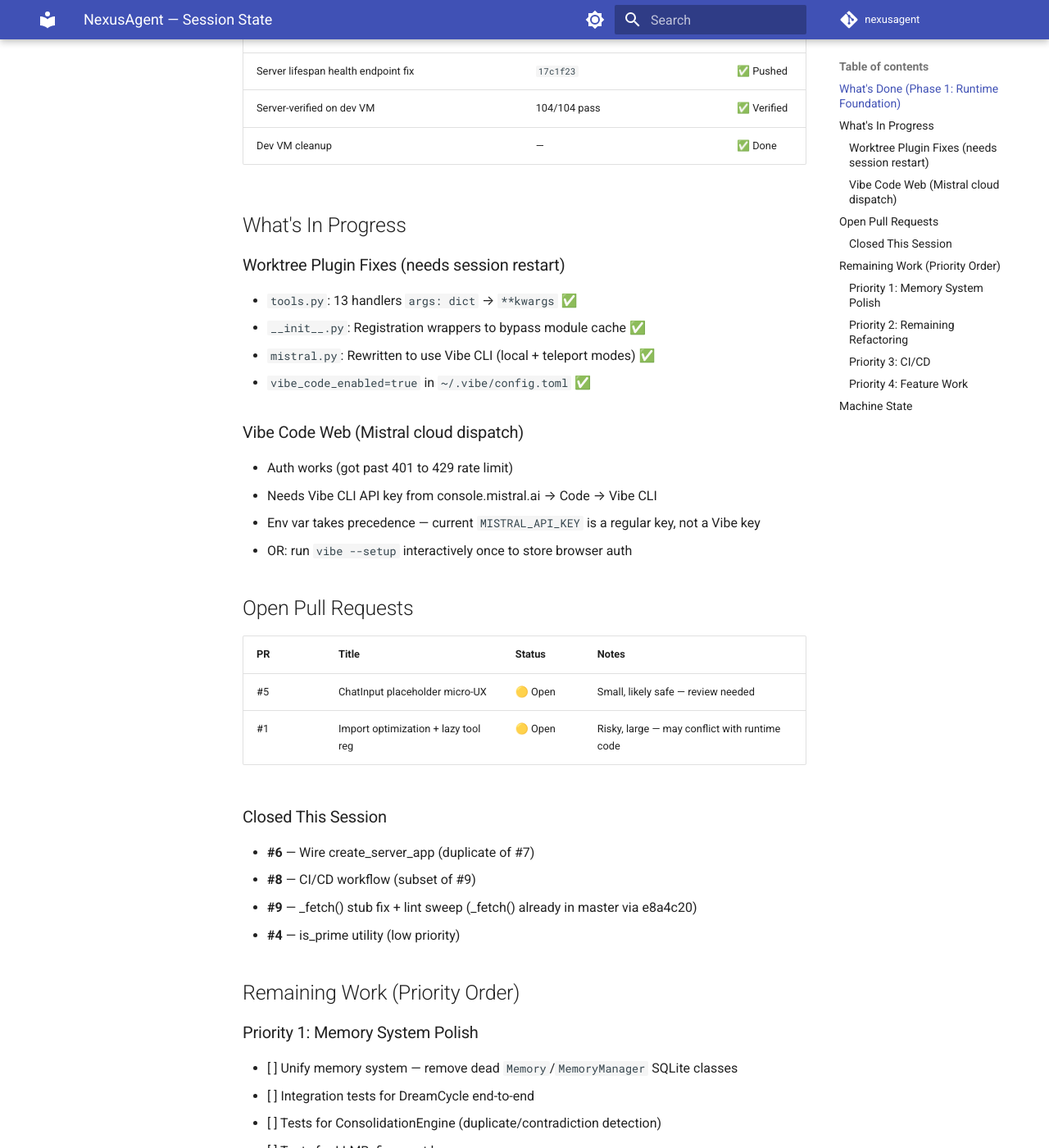
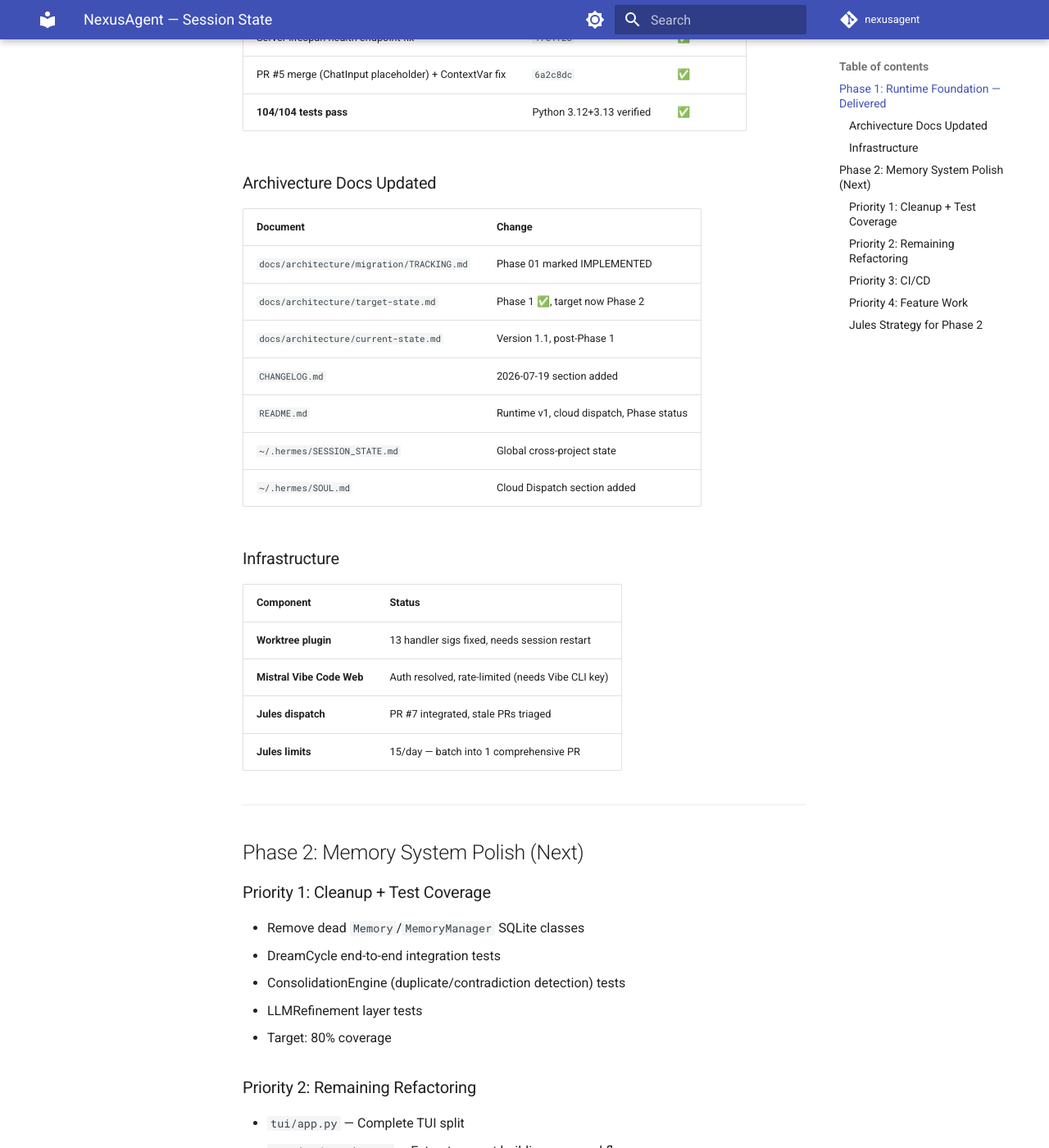
Before and after one commit to stephanos8926-lgtm/NexusAgent, an MkDocs documentation site: the page built from docs/SESSION_STATE.md, in a window 1280 px wide and 1400 px high, scrolled down 626 px. Shown: the whole window at 82% size. Built offline with MkDocs 1.6.1 and Material for MkDocs 9.7.7, drawn with Linux system fonts in a browser that asks for light colours; comment, search, counter and statistics services are not loaded; the version menu is left out; some of the changed text lies outside the part shown.

Commit message:
docs: full documentation update — Phase 1 delivery, README, CHANGELOG, architecture tracking, session state

```diff
--- a/docs/SESSION_STATE.md
+++ b/docs/SESSION_STATE.md
@@ -6,73 +6,66 @@
 
 ---
 
-## What's Done (Phase 1: Runtime Foundation)
+## Phase 1: Runtime Foundation — Delivered
 
-| Deliverable | SHA / PR | Status |
+| Deliverable | SHA | Status |
 |---|---|---|
-| Runtime lifecycle (7-state), DI container, Runtime kernel | `889efd2` | ✅ Pushed |
-| CLI adapter: `create_server_app()` in `__main__.py` | `c3b32ef` (merge of PR #7 + our work) | ✅ Merged |
-| Integration tests: 20 tests, 4 groups | `b2ce23e` | ✅ Pushed |
-| `pytest-asyncio` dependency fix | `59c1e02` | ✅ Pushed |
-| Server lifespan health endpoint fix | `17c1f23` | ✅ Pushed |
-| Server-verified on dev VM | 104/104 pass | ✅ Verified |
-| Dev VM cleanup | — | ✅ Done |
+| Runtime kernel (7-state lifecycle, DI, adapters) | `889efd2` | ✅ |
+| CLI adapter (`create_server_app()` in `__main__.py`) | `c3b32ef` (merge PR #7) | ✅ |
+| Integration tests (20 tests, 4 groups) | `b2ce23e` | ✅ |
+| `pytest-asyncio` dependency fix | `59c1e02` | ✅ |
+| Server lifespan health endpoint fix | `17c1f23` | ✅ |
+| PR #5 merge (ChatInput placeholder) + ContextVar fix | `6a2c8dc` | ✅ |
+| **104/104 tests pass** | Python 3.12+3.13 verified | ✅ |
 
-## What's In Progress
+### Archivecture Docs Updated
 
-### Worktree Plugin Fixes (needs session restart)
-- `tools.py`: 13 handlers `args: dict` → `**kwargs` ✅
-- `__init__.py`: Registration wrappers to bypass module cache ✅
-- `mistral.py`: Rewritten to use Vibe CLI (local + teleport modes) ✅
-- `vibe_code_enabled=true` in `~/.vibe/config.toml` ✅
+| Document | Change |
+|---|---|
+| `docs/architecture/migration/TRACKING.md` | Phase 01 marked IMPLEMENTED |
+| `docs/architecture/target-state.md` | Phase 1 ✅, target now Phase 2 |
+| `docs/architecture/current-state.md` | Version 1.1, post-Phase 1 |
+| `CHANGELOG.md` | 2026-07-19 section added |
+| `README.md` | Runtime v1, cloud dispatch, Phase status |
+| `~/.hermes/SESSION_STATE.md` | Global cross-project state |
+| `~/.hermes/SOUL.md` | Cloud Dispatch section added |
 
-### Vibe Code Web (Mistral cloud dispatch)
-- Auth works (got past 401 to 429 rate limit)
-- Needs Vibe CLI API key from console.mistral.ai → Code → Vibe CLI
-- Env var takes precedence — current `MISTRAL_API_KEY` is a regular key, not a Vibe key
-- OR: run `vibe --setup` interactively once to store browser auth
+### Infrastructure
 
-## Open Pull Requests
+| Component | Status |
+|---|---|
+| **Worktree plugin** | 13 handler sigs fixed, needs session restart |
+| **Mistral Vibe Code Web** | Auth resolved, rate-limited (needs Vibe CLI key) |
+| **Jules dispatch** | PR #7 integrated, stale PRs triaged |
+| **Jules limits** | 15/day — batch into 1 comprehensive PR |
 
-| PR | Title | Status | Notes |
-|---|---|---|---|
-| #5 | ChatInput placeholder micro-UX | 🟡 Open | Small, likely safe — review needed |
-| #1 | Import optimization + lazy tool reg | 🟡 Open | Risky, large — may conflict with runtime code |
+---
 
-### Closed This Session
-- **#6** — Wire create_server_app (duplicate of #7)
-- **#8** — CI/CD workflow (subset of #9)
-- **#9** — _fetch() stub fix + lint sweep (_fetch() already in master via e8a4c20)
-- **#4** — is_prime utility (low priority)
+## Phase 2: Memory System Polish (Next)
 
-## Remaining Work (Priority Order)
-
-### Priority 1: Memory System Polish
-- [ ] Unify memory system — remove dead `Memory`/`MemoryManager` SQLite classes
-- [ ] Integration tests for DreamCycle end-to-end
-- [ ] Tests for ConsolidationEngine (duplicate/contradiction detection)
-- [ ] Tests for LLMRefinement layer
-- [ ] Test coverage target: 80%
+### Priority 1: Cleanup + Test Coverage
+- Remove dead `Memory`/`MemoryManager` SQLite classes
+- DreamCycle end-to-end integration tests
+- ConsolidationEngine (duplicate/contradiction detection) tests
+- LLMRefinement layer tests
+- Target: 80% coverage
 
 ### Priority 2: Remaining Refactoring
-- [ ] `tui/app.py` — Complete TUI split
-- [ ] `session/session.py` — Extract prompt building, approval flow
-- [ ] `memory/memory_files.py` — Split into frontmatter, entity_ops, daily_log
-- [ ] `memory/dream.py` — Split phases into separate modules
+- `tui/app.py` — Complete TUI split
+- `session/session.py` — Extract prompt building, approval flow
+- `memory/memory_files.py` — Split into frontmatter, entity_ops, daily_log
+- `memory/dream.py` — Split phases into separate modules
 
 ### Priority 3: CI/CD
-- [ ] GitHub Actions for automated testing
-- [ ] Pre-commit hooks for ruff linting
-- [ ] Test coverage reporting
+- GitHub Actions for automated testing
+- Pre-commit hooks for ruff linting
+- Test coverage reporting
 
 ### Priority 4: Feature Work
-- [ ] P0: MCP support
-- [ ] P0: Codebase indexing (Tree-sitter + embedding)
-- [ ] P1: Sandboxing for tool execution
+- P0: MCP support
+- P0: Codebase indexing (Tree-sitter + embedding)
+- P1: Sandboxing for tool execution
 
-## Machine State
-
-- **Workstation:** i3/4GB — RAM tight, avoid heavy parallelism
-- **Server (dev VM):** 83 runtime tests pass on Python 3.13
-- **Worktree plugin:** Fixed at source, needs session restart to activate
-- **Vibe CLI:** v2.21.0 installed, teleport fixed (was 401 auth, now 429 rate limit)
+### Jules Strategy for Phase 2
+- **One consolidated PR** for memory system polish (cleanup + tests)
+- All refactoring/CI/CD done locally with ast-tools
```
Also changed, not shown: CHANGELOG.md (+33 -0 lines), README.md (+21 -2 lines), docs/architecture/current-state.md (+3 -2 lines), docs/architecture/migration/TRACKING.md (+1 -1 lines), docs/architecture/target-state.md (+3 -2 lines).
